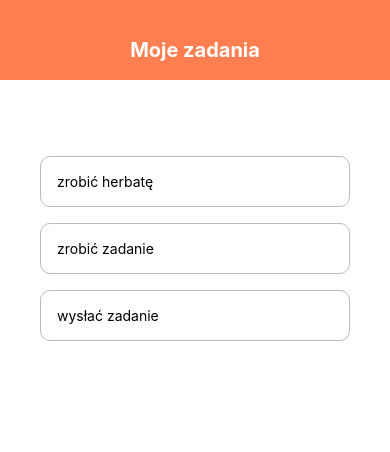
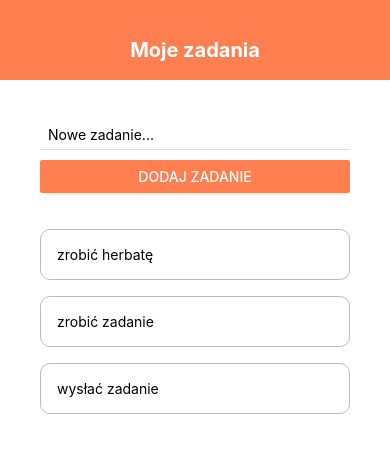
Before and after one commit to jezyk2796/programowanie-aplikacji-mobilnych-2020, a React Native app: screen / in a window 390 px wide. Shown: the top 452 px of the page. Built offline with nearby package versions, Linux system fonts and the light colour scheme.

Commit message:
adding new tasks created

```diff
--- a/App.js
+++ b/App.js
@@ -2,7 +2,8 @@ import React, { useState } from 'react';
 import { StyleSheet, Text, View, FlatList } from 'react-native';
 
 import Header from './components/header';
-import TodoItem from "./components/todoItem";
+import TodoItem from './components/todoItem';
+import AddTodo from './components/addTodo'
 
 export default function App() {
   const [todos, setTodos] = useState([
@@ -17,11 +18,23 @@ export default function App() {
     });
   };
 
+  const submitHandler = (text) => {
+    setTodos((prevTodos) => {
+      return [
+        {
+          text: text,
+          key: Math.random().toString()
+        },
+        ...prevTodos
+      ]
+    })
+  };
+
   return (
     <View style={styles.container}>
       <Header />
       <View style={styles.content}>
-        {/* todo form */}
+        <AddTodo submitHandler={submitHandler} />
         <View style={styles.list}>
           <FlatList
             data={todos}
--- /dev/null
+++ b/components/addTodo.js
@@ -0,0 +1,36 @@
+import React, { useState } from 'react';
+import { StyleSheet, View, Text, TextInput, Button } from "react-native";
+
+export default function AddTodo({ submitHandler }) {
+
+    const [text, setText] = useState('');
+
+    const changeHandler = (val) => {
+        setText(val);
+    };
+
+    return (
+        <View>
+            <TextInput
+                style={styles.input}
+                placeholder='Nowe zadanie...'
+                onChangeText={(val) => changeHandler(val)}
+            />
+            <Button
+                onPress={() => submitHandler(text)}
+                title='Dodaj zadanie'
+                color='coral'
+            />
+        </View>
+    )
+}
+
+const styles = StyleSheet.create({
+    input: {
+        marginBottom: 10,
+        paddingHorizontal: 8,
+        paddingVertical: 6,
+        borderBottomWidth: 1,
+        borderBottomColor: '#ddd'
+    }
+});
```
